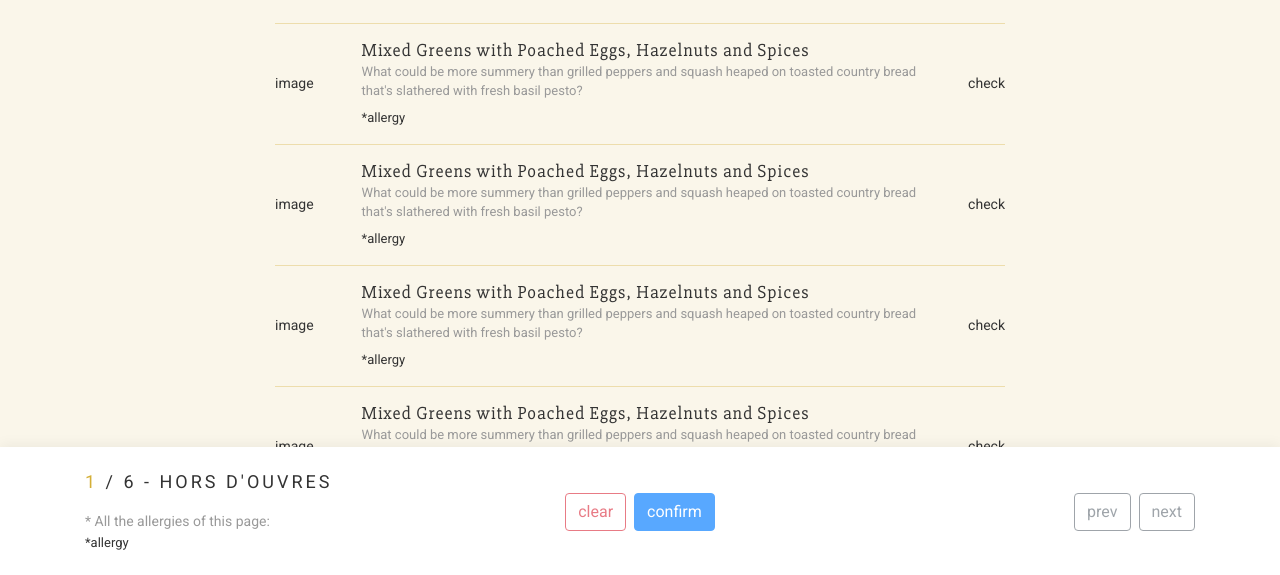
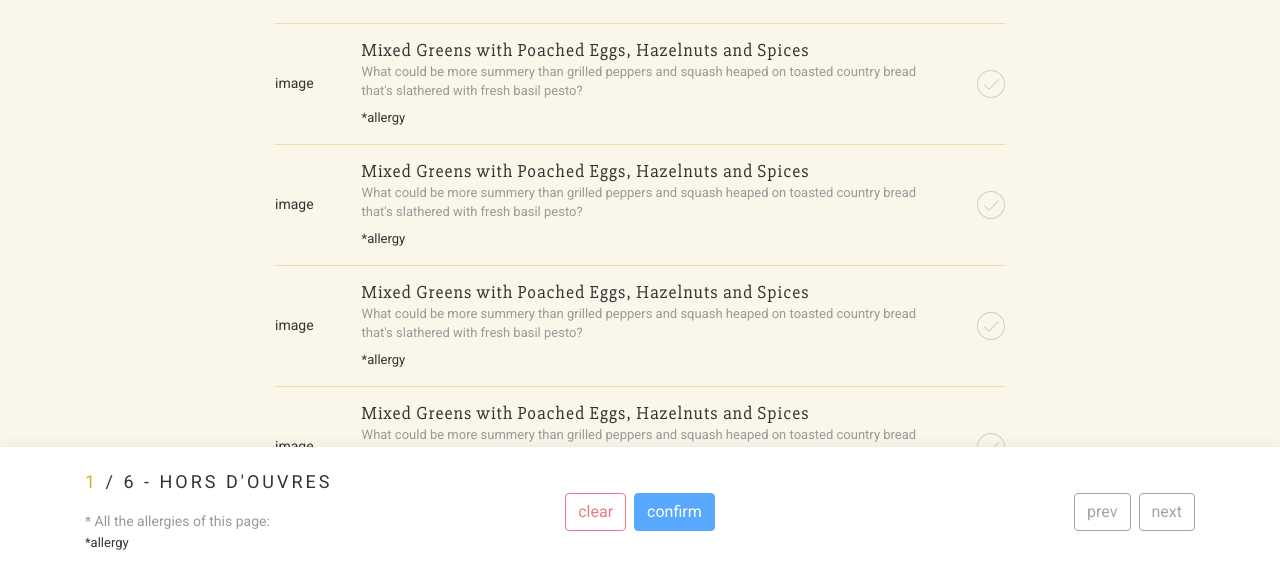
Before and after one commit to mattiasimonato/amazee-labs, a React (Create React App) app: page / in a window 1280 px wide. Shown: the part 223-798 px from the top of the page. Built offline with nearby package versions, Linux system fonts and the light colour scheme.

Commit message:
Add check image to Course component

```diff
--- a/src/components/Header.js
+++ b/src/components/Header.js
@@ -6,7 +6,7 @@ const Header = (props) => {
     <header className="header container">
       <div className="row align-items-center">
         <div className="header__logo col-md-6">
-          <img src={logo} className="App-logo" alt="logo" />
+          <img src={logo} alt="logo" />
         </div>
         <div className="header__logo col-md-6 text-right">
           <span className="header__label">Chef:</span>
--- a/src/containers/Course.js
+++ b/src/containers/Course.js
@@ -1,6 +1,7 @@
 import React, { Component } from 'react';
 
 import Allergies from '../components/Allergies.js'
+import check from '../images/check.svg';
 
 class Course extends Component {
   render() {
@@ -13,7 +14,9 @@ class Course extends Component {
 
           <Allergies/>
         </div>
-        <div className="course__wrap-icon">check</div>
+        <div className="course__wrap-icon">
+          <img src={check} alt="check inactive" />
+        </div>
       </div>
     );
   }
```
Also changed, not shown: src/images/check-active.svg (added), src/images/check.svg (added).
